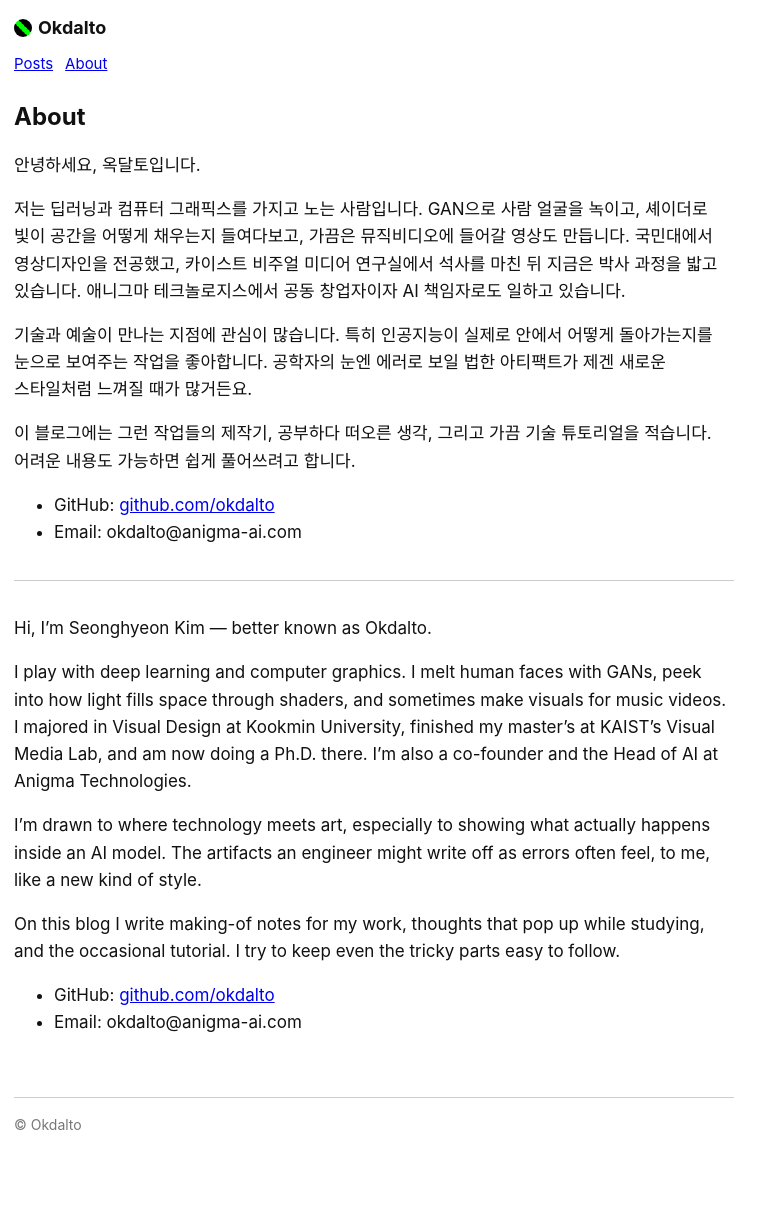
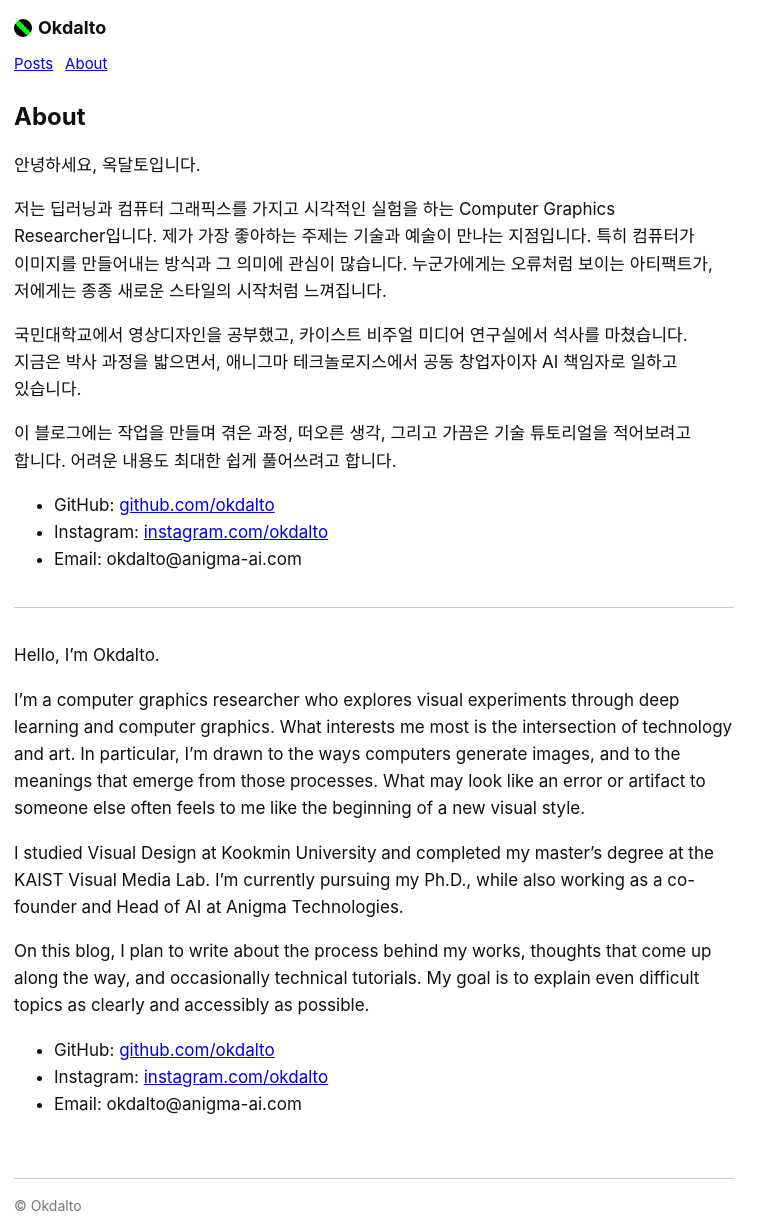
Before and after one commit to okdalto/okdalto.github.io, a Jekyll site: the page built from _pages/about.md, in a window 1280 px wide. Shown: the whole page, without its empty margins (0-781 px from the left). Built offline with Jekyll 4.4.1, drawn with Linux system fonts in a browser that asks for light colours; before the commit the page ends 1150 px from its top, so only the background shows below that.

Commit message:
Rewrite About page and add Instagram link
Co-Authored-By: Claude Opus 4.8 (1M context) <noreply@anthropic.com>

```diff
--- a/_pages/about.md
+++ b/_pages/about.md
@@ -5,24 +5,26 @@ title: "About"
 
 안녕하세요, 옥달토입니다.
 
-저는 딥러닝과 컴퓨터 그래픽스를 가지고 노는 사람입니다. GAN으로 사람 얼굴을 녹이고, 셰이더로 빛이 공간을 어떻게 채우는지 들여다보고, 가끔은 뮤직비디오에 들어갈 영상도 만듭니다. 국민대에서 영상디자인을 전공했고, 카이스트 비주얼 미디어 연구실에서 석사를 마친 뒤 지금은 박사 과정을 밟고 있습니다. 애니그마 테크놀로지스에서 공동 창업자이자 AI 책임자로도 일하고 있습니다.
+저는 딥러닝과 컴퓨터 그래픽스를 가지고 시각적인 실험을 하는 Computer Graphics Researcher입니다. 제가 가장 좋아하는 주제는 기술과 예술이 만나는 지점입니다. 특히 컴퓨터가 이미지를 만들어내는 방식과 그 의미에 관심이 많습니다. 누군가에게는 오류처럼 보이는 아티팩트가, 저에게는 종종 새로운 스타일의 시작처럼 느껴집니다.
 
-기술과 예술이 만나는 지점에 관심이 많습니다. 특히 인공지능이 실제로 안에서 어떻게 돌아가는지를 눈으로 보여주는 작업을 좋아합니다. 공학자의 눈엔 에러로 보일 법한 아티팩트가 제겐 새로운 스타일처럼 느껴질 때가 많거든요.
+국민대학교에서 영상디자인을 공부했고, 카이스트 비주얼 미디어 연구실에서 석사를 마쳤습니다. 지금은 박사 과정을 밟으면서, 애니그마 테크놀로지스에서 공동 창업자이자 AI 책임자로 일하고 있습니다.
 
-이 블로그에는 그런 작업들의 제작기, 공부하다 떠오른 생각, 그리고 가끔 기술 튜토리얼을 적습니다. 어려운 내용도 가능하면 쉽게 풀어쓰려고 합니다.
+이 블로그에는 작업을 만들며 겪은 과정, 떠오른 생각, 그리고 가끔은 기술 튜토리얼을 적어보려고 합니다. 어려운 내용도 최대한 쉽게 풀어쓰려고 합니다.
 
 - GitHub: [github.com/okdalto](https://github.com/okdalto)
+- Instagram: [instagram.com/okdalto](https://www.instagram.com/okdalto/)
 - Email: okdalto@anigma-ai.com
 
 ---
 
-Hi, I'm Seonghyeon Kim — better known as Okdalto.
+Hello, I'm Okdalto.
 
-I play with deep learning and computer graphics. I melt human faces with GANs, peek into how light fills space through shaders, and sometimes make visuals for music videos. I majored in Visual Design at Kookmin University, finished my master's at KAIST's Visual Media Lab, and am now doing a Ph.D. there. I'm also a co-founder and the Head of AI at Anigma Technologies.
+I'm a computer graphics researcher who explores visual experiments through deep learning and computer graphics. What interests me most is the intersection of technology and art. In particular, I'm drawn to the ways computers generate images, and to the meanings that emerge from those processes. What may look like an error or artifact to someone else often feels to me like the beginning of a new visual style.
 
-I'm drawn to where technology meets art, especially to showing what actually happens inside an AI model. The artifacts an engineer might write off as errors often feel, to me, like a new kind of style.
+I studied Visual Design at Kookmin University and completed my master's degree at the KAIST Visual Media Lab. I'm currently pursuing my Ph.D., while also working as a co-founder and Head of AI at Anigma Technologies.
 
-On this blog I write making-of notes for my work, thoughts that pop up while studying, and the occasional tutorial. I try to keep even the tricky parts easy to follow.
+On this blog, I plan to write about the process behind my works, thoughts that come up along the way, and occasionally technical tutorials. My goal is to explain even difficult topics as clearly and accessibly as possible.
 
 - GitHub: [github.com/okdalto](https://github.com/okdalto)
+- Instagram: [instagram.com/okdalto](https://www.instagram.com/okdalto/)
 - Email: okdalto@anigma-ai.com
```
